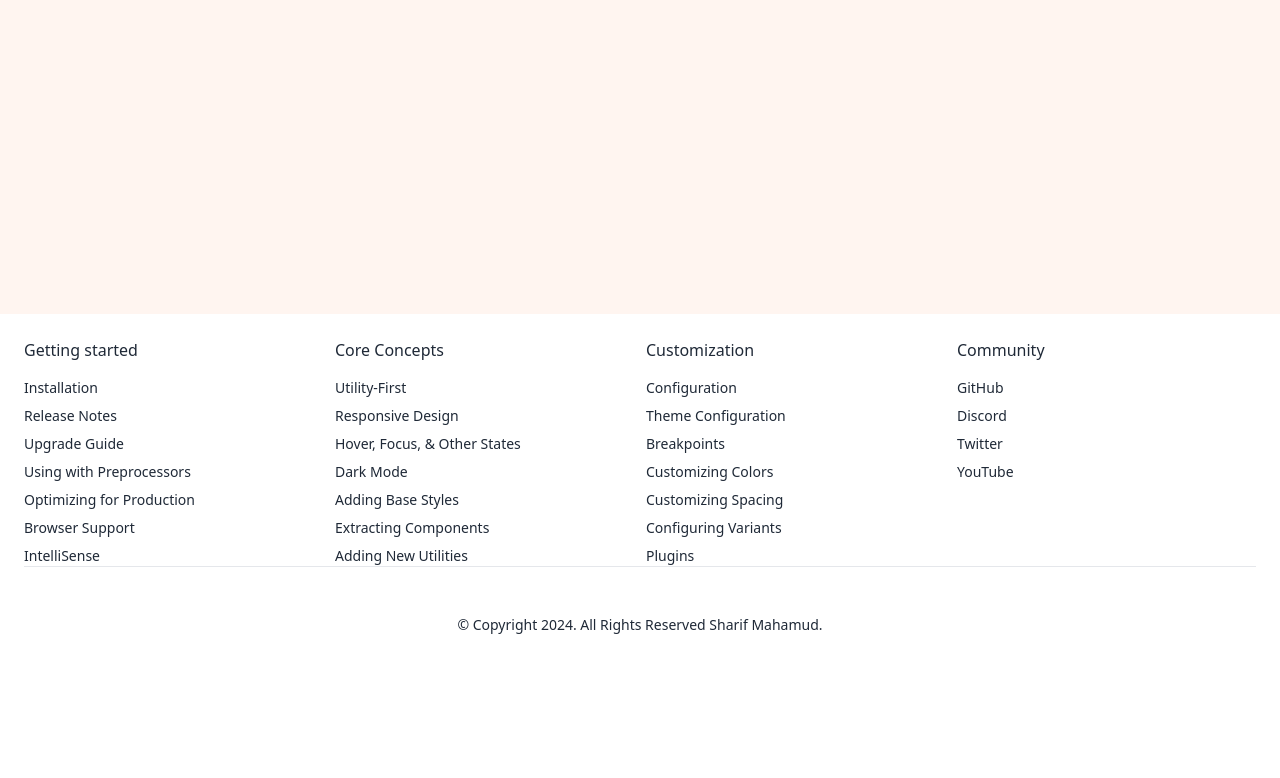
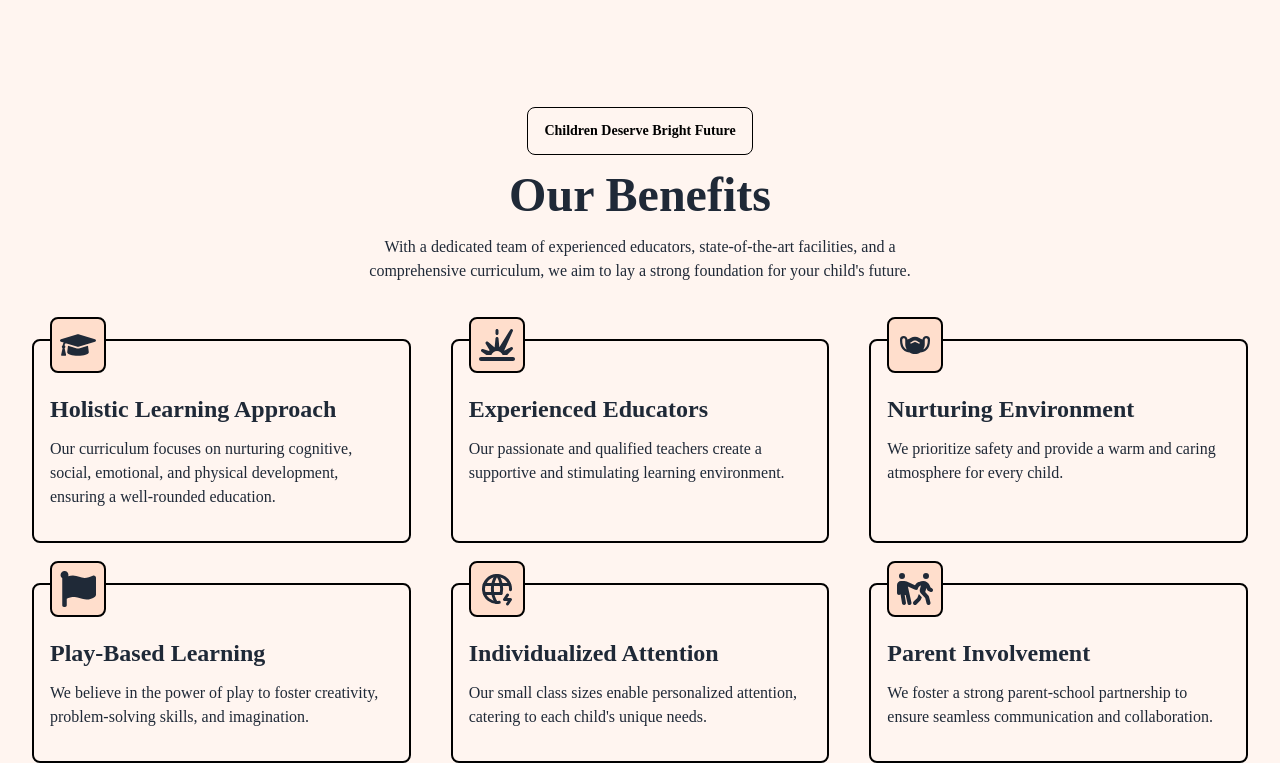
Before and after one commit to sharif57/school-client, a React (Vite) app: page / in a window 1280 px wide. Shown: the part 582-1360 px from the top of the page. Before the commit the page ends 1241 px from the top, so only its background shows below. Built offline with nearby package versions, Linux system fonts and the light colour scheme.

Commit message:
denefits

```diff
--- a/package.json
+++ b/package.json
@@ -14,6 +14,7 @@
     "match-sorter": "^6.3.4",
     "react": "^18.3.1",
     "react-dom": "^18.3.1",
+    "react-icons": "^5.3.0",
     "react-router-dom": "^6.26.1",
     "sort-by": "^1.2.0"
   },
--- /dev/null
+++ b/src/components/Benefits.jsx
@@ -0,0 +1,50 @@
+import { FaFlag, FaGraduationCap } from "react-icons/fa";
+import { FaExplosion, FaPeoplePulling } from "react-icons/fa6";
+import { MdMasks } from "react-icons/md";
+import { TbWorldBolt } from "react-icons/tb";
+
+/* eslint-disable react/no-unescaped-entities */
+const Benefits = () => {
+    return <div className="mt-[130px] px-8">
+        <div className="w-1/2 mx-auto text-center space-y-4 ">
+            <p className="btn btn-outline text-black font-semibold">Children Deserve Bright Future</p>
+            <h1 className="text-5xl  font-bold">Our Benefits</h1>
+            <p>With a dedicated team of experienced educators, state-of-the-art facilities, and a comprehensive curriculum, we aim to lay a strong foundation for your child's future.</p>
+        </div>
+
+        <div className="grid grid-cols-1 lg:grid-cols-3 mt-14 gap-10">
+           <div className="border-2 border-black rounded-lg py-8 px-4 relative hover:shadow-2xl hover:border-b-8 hover:border-r-8 hover:border-black">
+           <FaGraduationCap className="size-14 bg-[#ffdecc] rounded-lg p-2 border-2 border-black absolute -mt-14" />
+            <h1 className="text-2xl font-semibold mb-3 pt-5">Holistic Learning Approach</h1>
+            <p>Our curriculum focuses on nurturing cognitive, social, emotional, and physical development, ensuring a well-rounded education.</p>
+           </div>
+           <div className="border-2 border-black rounded-lg py-8 px-4 relative hover:shadow-2xl hover:border-b-8 hover:border-r-8 hover:border-black">
+           <FaExplosion            className="size-14 bg-[#ffdecc] rounded-lg p-2 border-2 border-black absolute -mt-14" />
+            <h1 className="text-2xl font-semibold mb-3 pt-5">Experienced Educators</h1>
+            <p>Our passionate and qualified teachers create a supportive and stimulating learning environment.</p>
+           </div>
+           <div className="border-2 border-black rounded-lg py-8 px-4 relative hover:shadow-2xl hover:border-b-8 hover:border-r-8 hover:border-black">
+           <MdMasks className="size-14 bg-[#ffdecc] rounded-lg p-2 border-2 border-black absolute -mt-14" />
+            <h1 className="text-2xl font-semibold mb-3 pt-5">Nurturing Environment</h1>
+            <p>We prioritize safety and provide a warm and caring atmosphere for every child.</p>
+           </div>
+           <div className="border-2 border-black rounded-lg py-8 px-4 relative hover:shadow-2xl hover:border-b-8 hover:border-r-8 hover:border-black">
+           <FaFlag  className="size-14 bg-[#ffdecc] rounded-lg p-2 border-2 border-black absolute -mt-14" />
+            <h1 className="text-2xl font-semibold mb-3 pt-5">Play-Based Learning</h1>
+            <p>We believe in the power of play to foster creativity, problem-solving skills, and imagination.</p>
+           </div>
+           <div className="border-2 border-black rounded-lg py-8 px-4 relative hover:shadow-2xl hover:border-b-8 hover:border-r-8 hover:border-black">
+           <TbWorldBolt          className="size-14 bg-[#ffdecc] rounded-lg p-2 border-2 border-black absolute -mt-14" />
+            <h1 className="text-2xl font-semibold mb-3 pt-5">Individualized Attention</h1>
+            <p>Our small class sizes enable personalized attention, catering to each child's unique needs.</p>
+           </div>
+           <div className="border-2 border-black rounded-lg py-8 px-4 relative hover:shadow-2xl hover:border-b-8 hover:border-r-8 hover:border-black">
+           <FaPeoplePulling    className="size-14 bg-[#ffdecc] rounded-lg p-2 border-2 border-black absolute -mt-14" />
+            <h1 className="text-2xl font-semibold mb-3 pt-5">Parent Involvement</h1>
+            <p>We foster a strong parent-school partnership to ensure seamless communication and collaboration.</p>
+           </div>
+
+        </div>
+    </div>;
+};
+export default Benefits;
--- a/src/layout/Main.jsx
+++ b/src/layout/Main.jsx
@@ -3,9 +3,9 @@ import Navbar from "../components/Navbar";
 import Footer from "../components/Footer";
 
 const Main = () => {
-  return <div>
+  return <div className="font-Raleway">
     <Navbar></Navbar>
-    <div className="h-screen bg-[#fff5f0] container mx-auto">
+    <div className=" bg-[#fff5f0] container mx-auto">
         <Outlet></Outlet>
     </div>
     <Footer></Footer>
--- a/src/page/Home.jsx
+++ b/src/page/Home.jsx
@@ -1,8 +1,10 @@
 import Banner from "../components/Banner";
+import Benefits from "../components/Benefits";
 
 const Home = () => {
   return <div>
     <Banner></Banner>
+    <Benefits></Benefits>
   </div>;
 };
 export default Home;
--- a/tailwind.config.js
+++ b/tailwind.config.js
@@ -6,7 +6,12 @@ export default {
     "./src/**/*.{js,ts,jsx,tsx}",
   ],
   theme: {
-    extend: {},
+    extend: {
+      fontFamily: {
+        Raleway: ["Raleway", "serif"]
+      }
+    },
+
   },
   plugins: [
     require('daisyui'),
```
Also changed, not shown: 1 other file (tests, documents, lock files or other folders).
